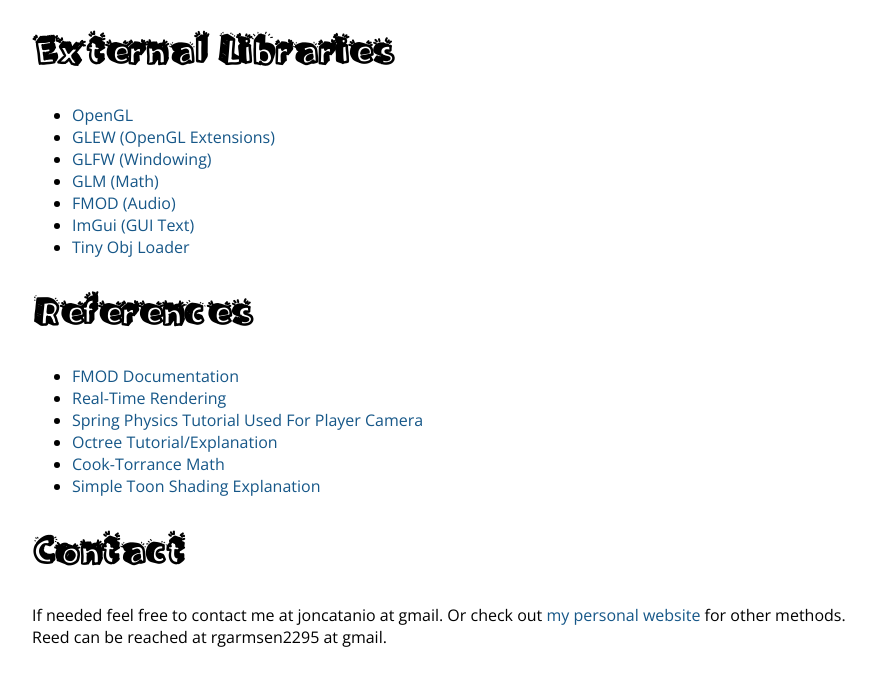
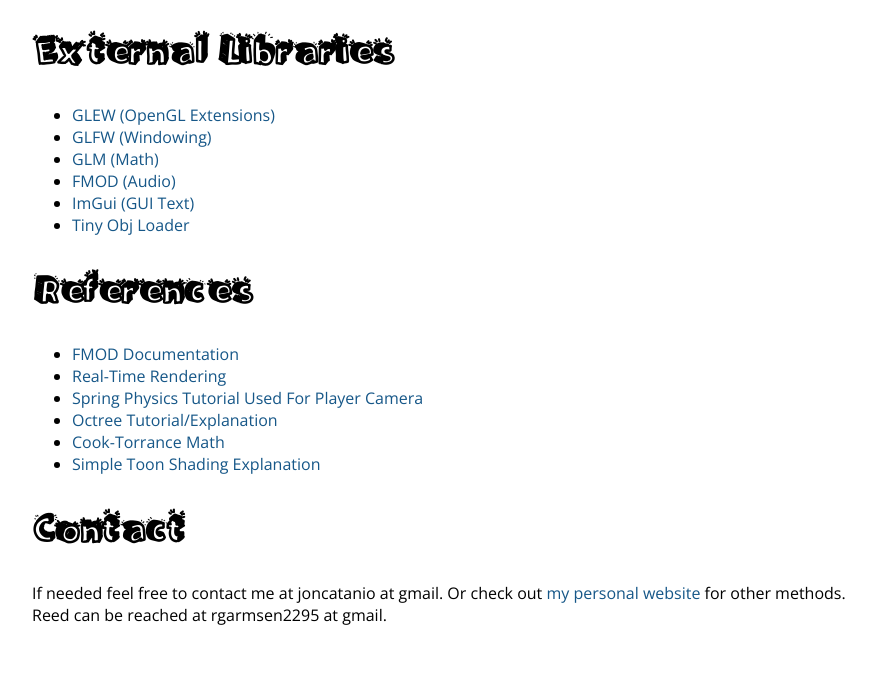
Before and after one commit to joncatanio/GrannyGauntlet, a plain HTML site: page webpage/index.html in a window 1280 px wide. Shown: the part 4722-5408 px from the top of the page, without its empty margins (183-1059 px from the left). Drawn offline with nearby package versions, Linux system fonts and the light colour scheme.

Commit message:
Remove OpenGL as a library

```diff
--- a/webpage/index.html
+++ b/webpage/index.html
@@ -131,7 +131,6 @@
       </div>
       <h2>External Libraries</h2>
       <ul>
-         <li><a href="https://www.opengl.org/">OpenGL</a></li>
          <li><a href="http://glew.sourceforge.net/">GLEW (OpenGL Extensions)</a></li>
          <li><a href="http://www.glfw.org/">GLFW (Windowing)</a></li>
          <li><a href="http://glm.g-truc.net/0.9.8/index.html">GLM (Math)</a></li>
```
